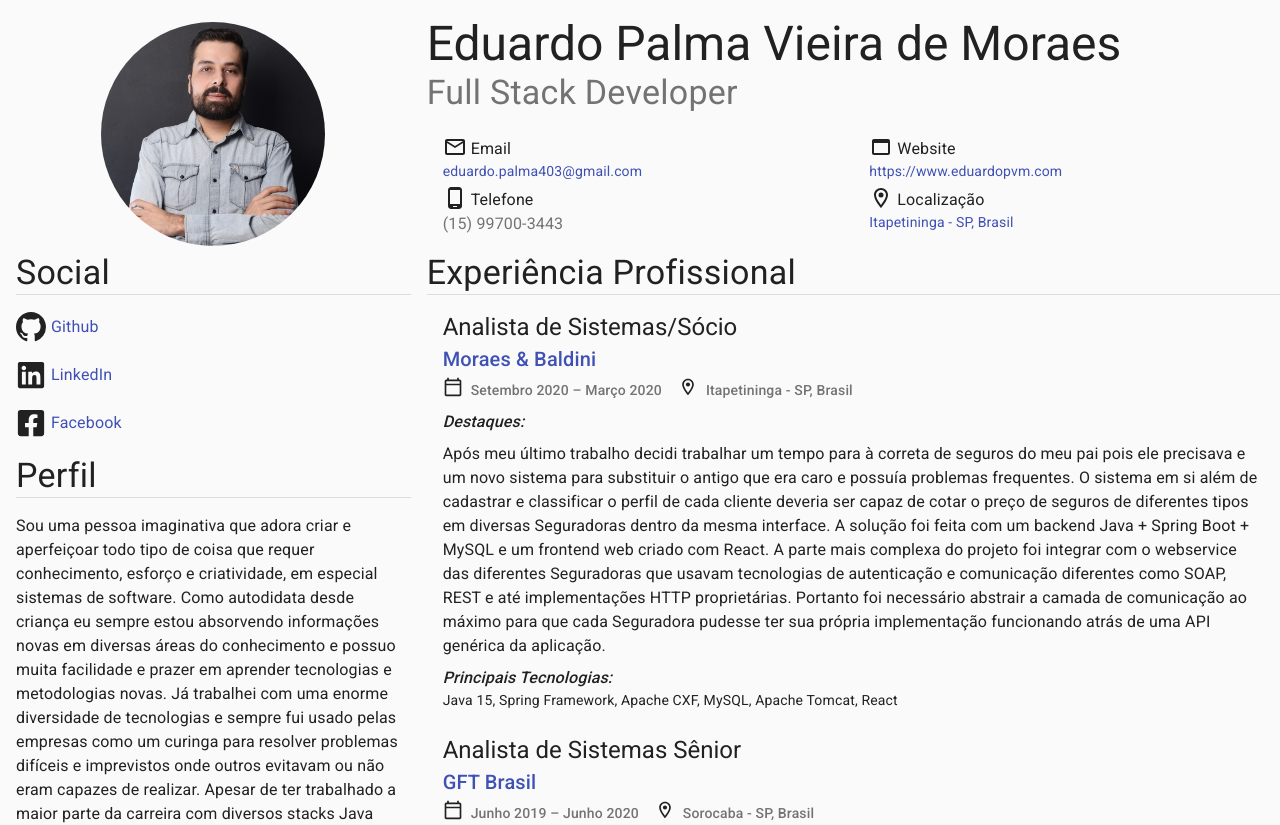
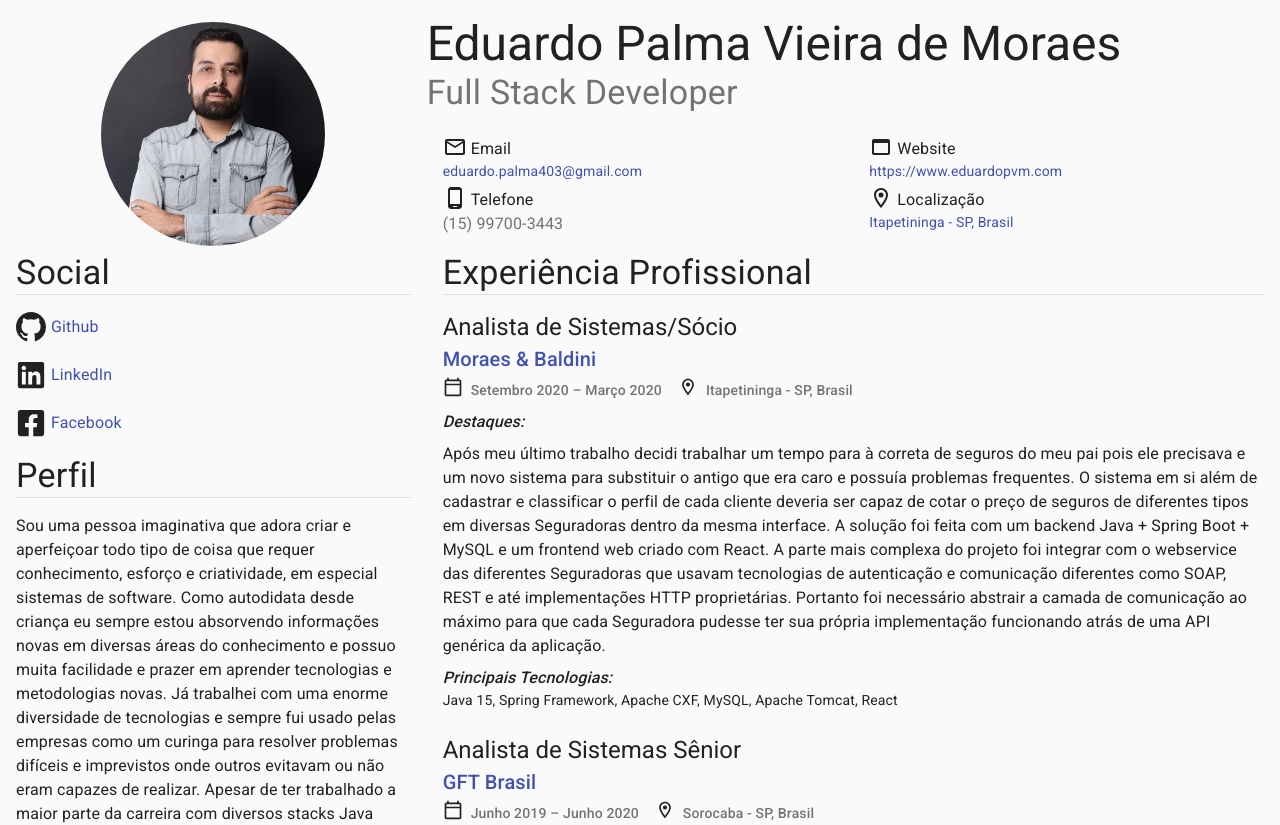
Before and after one commit to eduardopvm/react-cv, a React (Create React App) app: page /pdf in a window 1280 px wide. Shown: the top 825 px of the page. Built offline with nearby package versions, Linux system fonts and the light colour scheme.

Commit message:
added left margin to WorkHistory h4

```diff
--- a/src/main_content/WorkHistory.js
+++ b/src/main_content/WorkHistory.js
@@ -17,8 +17,8 @@ export default function WorkHistory(props) {
   return (
     <Grid item xs={12}>
       <Box>
-        <Typography variant="h4">{t("workHistory")}</Typography>
-        <Divider component="div" />
+        <Typography variant="h4" style={{marginLeft: "1rem"}}>{t("workHistory")}</Typography>
+        <Divider variant="middle" component="div" />
         <Box>{workHistory}</Box>
       </Box>
     </Grid>
```
